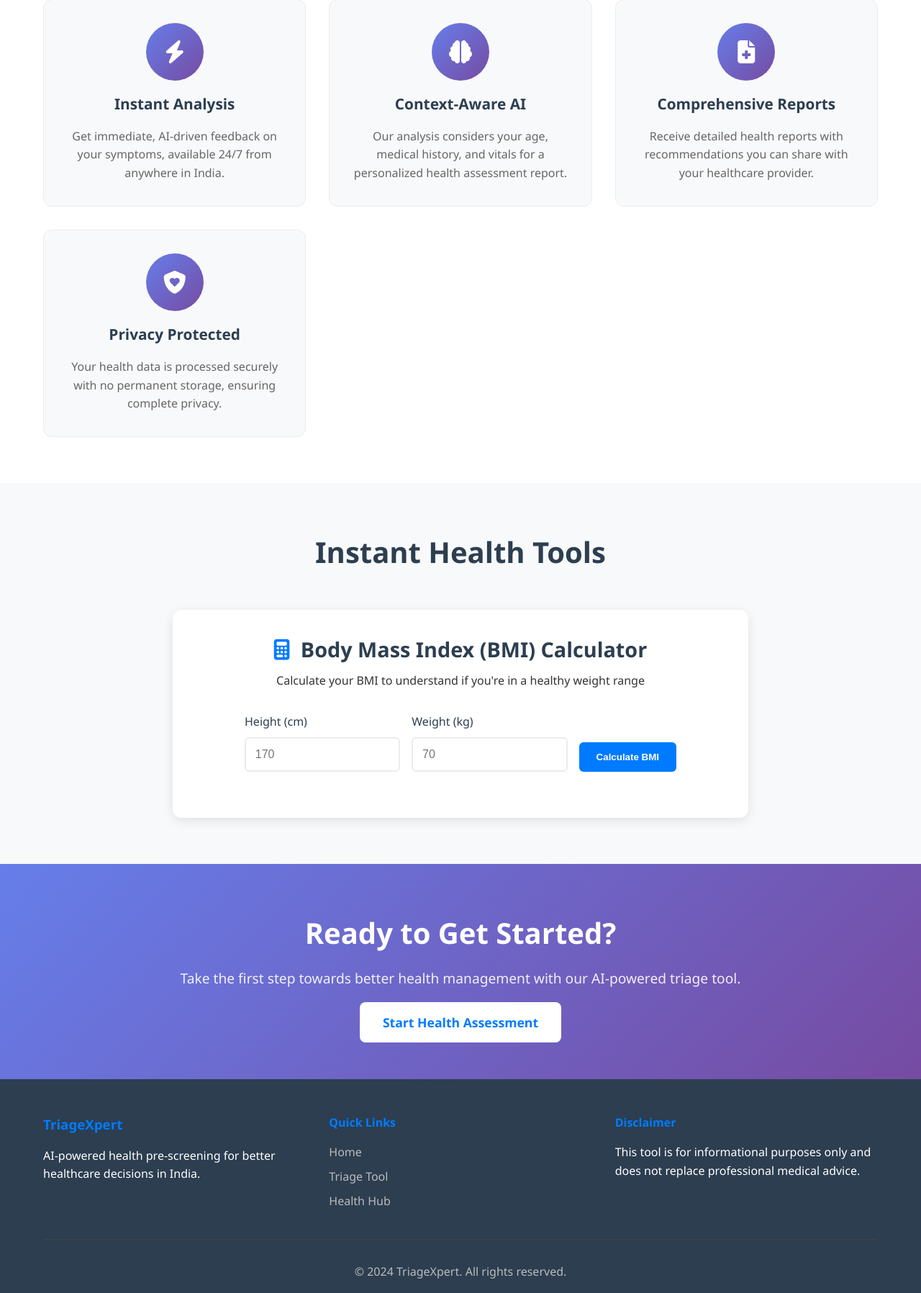
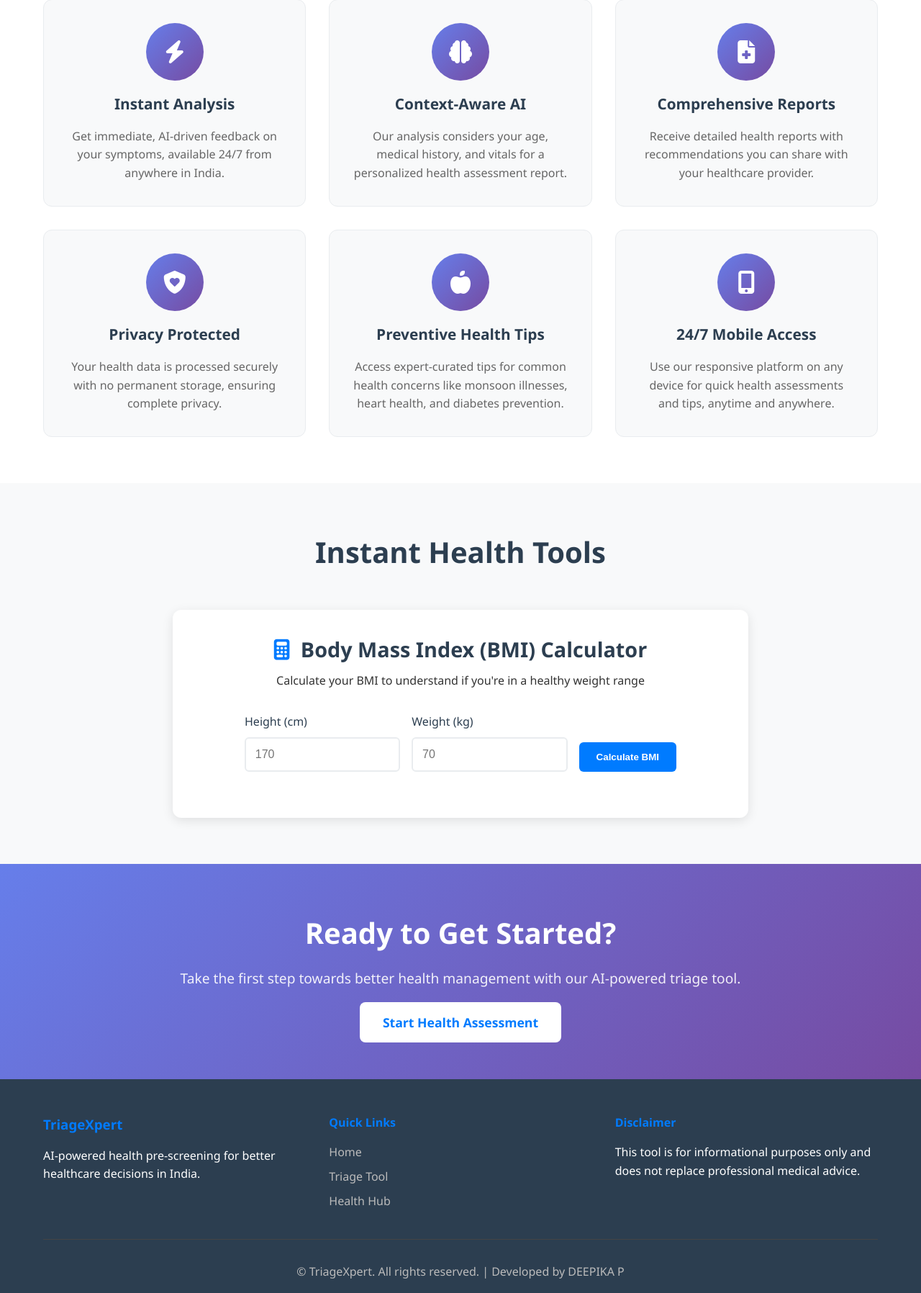
Before and after one commit to deepuzz11/TriageXpert, a Flask app: page / in a window 1280 px wide. Shown: the part 800-2596 px from the top of the page at 72% size. Run offline with Flask 2, Linux system fonts and the light colour scheme.

Commit message:
Updated footer and modified the layout

```diff
--- a/templates/index.html
+++ b/templates/index.html
@@ -43,7 +43,6 @@
             </div>
         </div>
     </section>
-
 <!-- Features Section -->
 <section class="features-section">
     <div class="container">
@@ -77,9 +76,26 @@
                 <h3>Privacy Protected</h3>
                 <p>Your health data is processed securely with no permanent storage, ensuring complete privacy.</p>
             </div>
+            <!-- Added Feature 1: Preventive Health Integration -->
+            <div class="feature-card">
+                <div class="feature-icon">
+                    <i class="fa-solid fa-apple-alt"></i>
+                </div>
+                <h3>Preventive Health Tips</h3>
+                <p>Access expert-curated tips for common health concerns like monsoon illnesses, heart health, and diabetes prevention.</p>
+            </div>
+            <!-- Added Feature 2: Mobile Accessibility -->
+            <div class="feature-card">
+                <div class="feature-icon">
+                    <i class="fa-solid fa-mobile-alt"></i>
+                </div>
+                <h3>24/7 Mobile Access</h3>
+                <p>Use our responsive platform on any device for quick health assessments and tips, anytime and anywhere.</p>
+            </div>
         </div>
     </div>
 </section>
+
 
     <!-- Health Tools Section -->
     <section class="health-tools-section">
@@ -149,7 +165,7 @@
                 </div>
             </div>
            <div class="footer-bottom">
-                <p>&copy; 2024 TriageXpert. All rights reserved.</p>
+            <p>&copy; <span id="current-year"></span> TriageXpert. All rights reserved. | Developed by DEEPIKA P</p>
         </div>
         </div>
     </footer>
```
Lines whose indentation alone changed are shown as unchanged.
